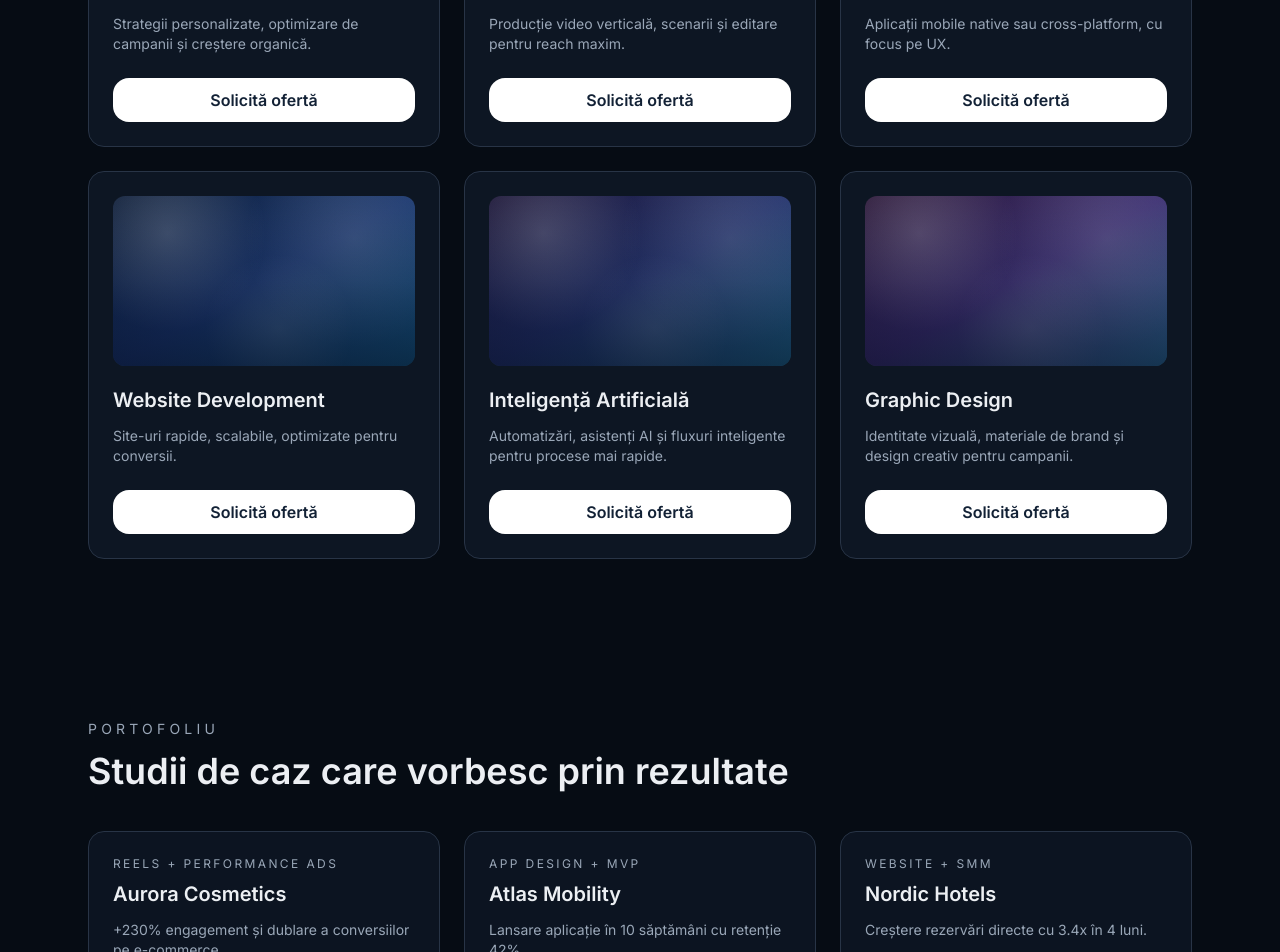
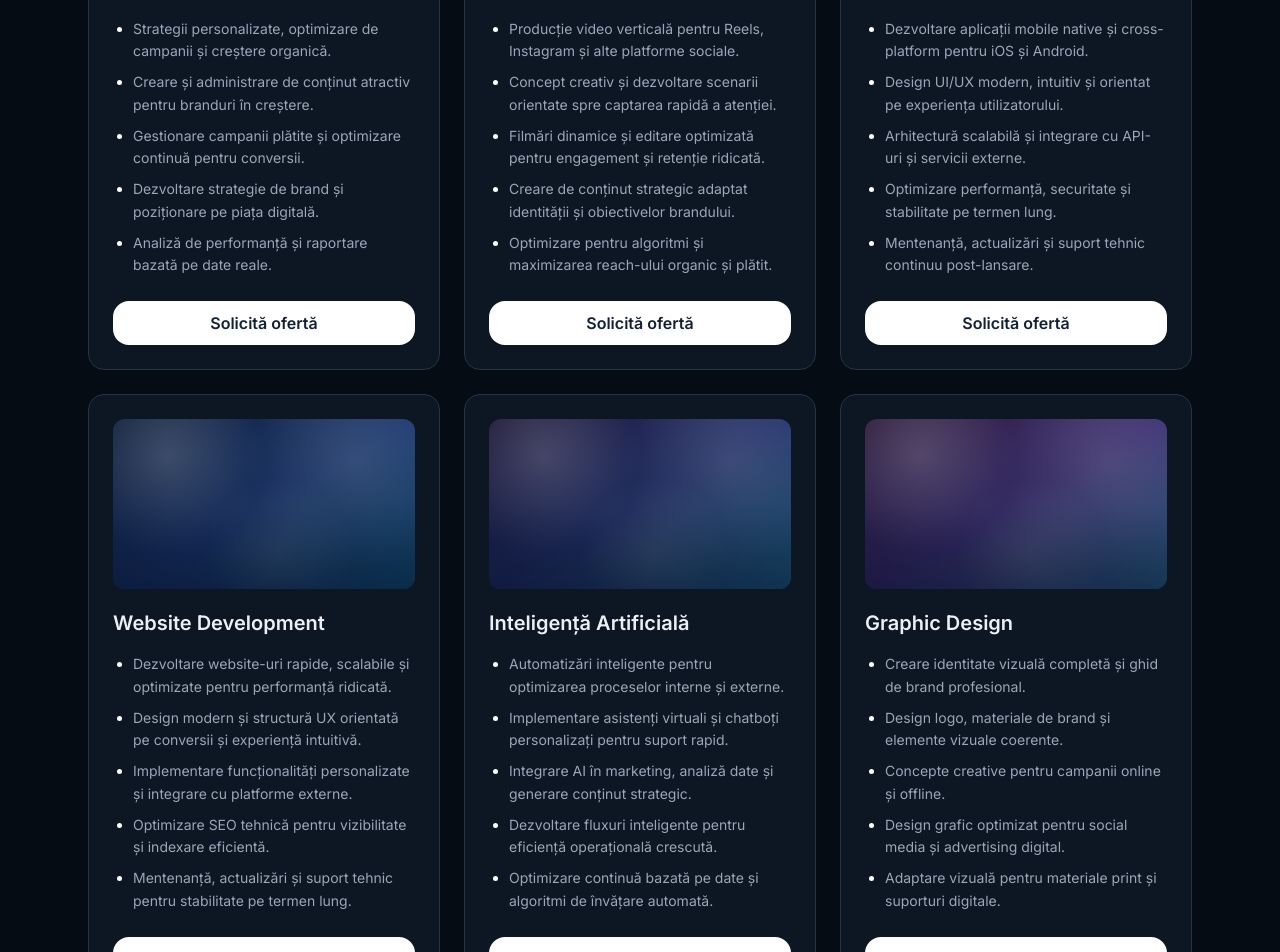
Before and after one commit to igareok921-debug/VilmGroup, a Next.js app: page / in a window 1280 px wide. Shown: the part 1180-2132 px from the top of the page. Built offline with nearby package versions, Linux system fonts and the light colour scheme.

Commit message:
Update services card bullet content

```diff
--- a/src/components/Services.tsx
+++ b/src/components/Services.tsx
@@ -22,12 +22,20 @@ type ServiceItem = {
   title: string;
   desc: string;
   media: ServiceMediaData;
+  points?: string[];
 };
 
 const services: ServiceItem[] = [
   {
     title: "Social Media Marketing",
     desc: "Strategii personalizate, optimizare de campanii și creștere organică.",
+    points: [
+      "Strategii personalizate, optimizare de campanii și creștere organică.",
+      "Creare și administrare de conținut atractiv pentru branduri în creștere.",
+      "Gestionare campanii plătite și optimizare continuă pentru conversii.",
+      "Dezvoltare strategie de brand și poziționare pe piața digitală.",
+      "Analiză de performanță și raportare bazată pe date reale.",
+    ],
     media: {
       type: "video",
       src: "/0215.mp4",
@@ -38,6 +46,13 @@ const services: ServiceItem[] = [
   {
     title: "Reels & Content Creation",
     desc: "Producție video verticală, scenarii și editare pentru reach maxim.",
+    points: [
+      "Producție video verticală pentru Reels, Instagram și alte platforme sociale.",
+      "Concept creativ și dezvoltare scenarii orientate spre captarea rapidă a atenției.",
+      "Filmări dinamice și editare optimizată pentru engagement și retenție ridicată.",
+      "Creare de conținut strategic adaptat identității și obiectivelor brandului.",
+      "Optimizare pentru algoritmi și maximizarea reach-ului organic și plătit.",
+    ],
     media: {
       type: "video",
       src: "/Reels%20%26%20Content%20Creation.mp4",
@@ -49,6 +64,13 @@ const services: ServiceItem[] = [
   {
     title: "Dezvoltare Aplicații",
     desc: "Aplicații mobile native sau cross-platform, cu focus pe UX.",
+    points: [
+      "Dezvoltare aplicații mobile native și cross-platform pentru iOS și Android.",
+      "Design UI/UX modern, intuitiv și orientat pe experiența utilizatorului.",
+      "Arhitectură scalabilă și integrare cu API-uri și servicii externe.",
+      "Optimizare performanță, securitate și stabilitate pe termen lung.",
+      "Mentenanță, actualizări și suport tehnic continuu post-lansare.",
+    ],
     media: {
       type: "video",
       src: "/AppDEV.mp4",
@@ -60,6 +82,13 @@ const services: ServiceItem[] = [
   {
     title: "Website Development",
     desc: "Site-uri rapide, scalabile, optimizate pentru conversii.",
+    points: [
+      "Dezvoltare website-uri rapide, scalabile și optimizate pentru performanță ridicată.",
+      "Design modern și structură UX orientată pe conversii și experiență intuitivă.",
+      "Implementare funcționalități personalizate și integrare cu platforme externe.",
+      "Optimizare SEO tehnică pentru vizibilitate și indexare eficientă.",
+      "Mentenanță, actualizări și suport tehnic pentru stabilitate pe termen lung.",
+    ],
     media: {
       type: "video",
       src: "/WebsiteDEV.mp4",
@@ -71,6 +100,13 @@ const services: ServiceItem[] = [
   {
     title: "Inteligență Artificială",
     desc: "Automatizări, asistenți AI și fluxuri inteligente pentru procese mai rapide.",
+    points: [
+      "Automatizări inteligente pentru optimizarea proceselor interne și externe.",
+      "Implementare asistenți virtuali și chatboți personalizați pentru suport rapid.",
+      "Integrare AI în marketing, analiză date și generare conținut strategic.",
+      "Dezvoltare fluxuri inteligente pentru eficiență operațională crescută.",
+      "Optimizare continuă bazată pe date și algoritmi de învățare automată.",
+    ],
     media: {
       type: "video",
       src: "/0221.mp4",
@@ -82,6 +118,13 @@ const services: ServiceItem[] = [
   {
     title: "Graphic Design",
     desc: "Identitate vizuală, materiale de brand și design creativ pentru campanii.",
+    points: [
+      "Creare identitate vizuală completă și ghid de brand profesional.",
+      "Design logo, materiale de brand și elemente vizuale coerente.",
+      "Concepte creative pentru campanii online și offline.",
+      "Design grafic optimizat pentru social media și advertising digital.",
+      "Adaptare vizuală pentru materiale print și suporturi digitale.",
+    ],
     media: {
       type: "video",
       src: "/0223.mp4",
@@ -161,7 +204,18 @@ export default function Services() {
             <h3 className="mb-3 text-xl font-semibold text-text">
               {service.title}
             </h3>
-            <p className="text-sm text-muted">{service.desc}</p>
+            <p className="text-sm text-muted">
+              {service.points ? null : service.desc}
+            </p>
+            {service.points ? (
+              <ul className="mt-4 list-disc space-y-2 pl-5 text-sm text-muted marker:text-white">
+                {service.points.map((point) => (
+                  <li key={point} className="leading-relaxed">
+                    {point}
+                  </li>
+                ))}
+              </ul>
+            ) : null}
             <Magnetic>
               <motion.a
                 whileHover={{
```
